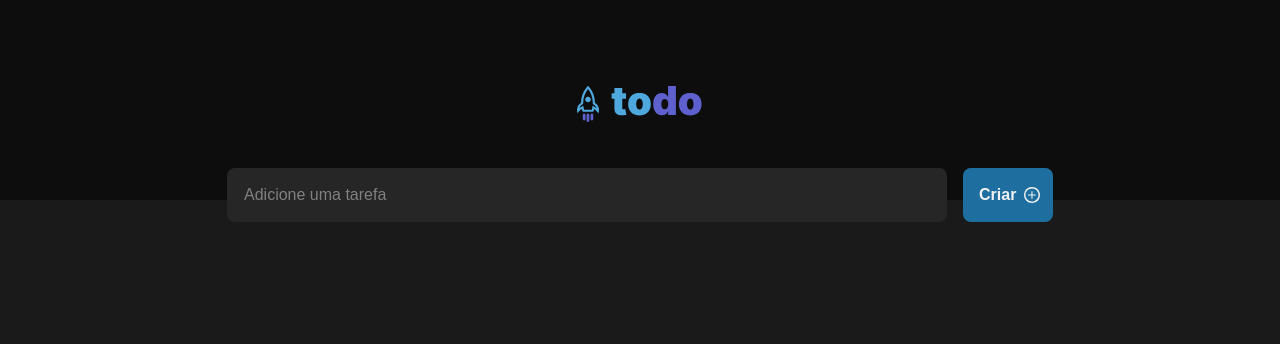
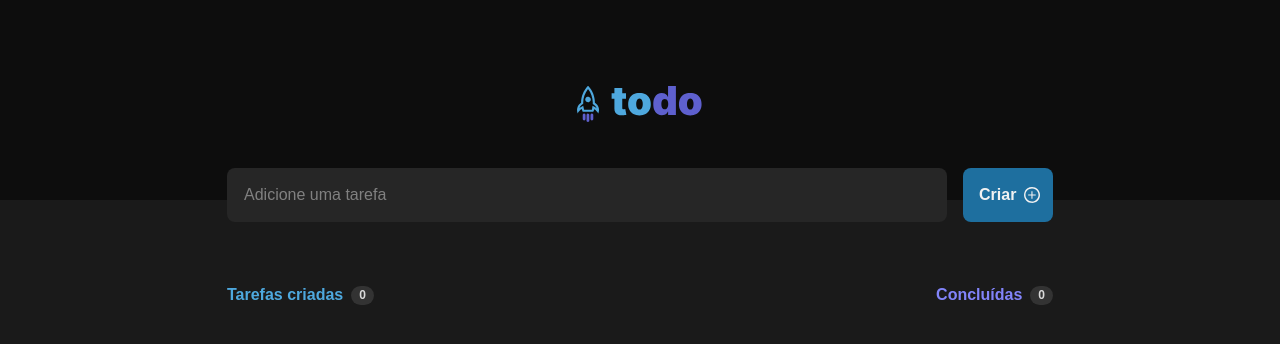
Before and after one commit to palomarodrigs/todo-list, a React (Vite) app: page / in a window 1280 px wide. Shown: the top 344 px of the page. Built offline with nearby package versions, Linux system fonts and the light colour scheme.

Commit message:
feat: add tasks info to App

```diff
--- a/src/App.css
+++ b/src/App.css
@@ -3,3 +3,27 @@ main {
   flex-direction: column;
   align-items: center;
 }
+
+.info {
+  display: flex;
+  align-items: center;
+  justify-content: space-between;
+  gap: 1rem;
+  margin: 4rem 0 1.5rem;
+}
+
+.created-tasks,
+.concluded-tasks {
+  display: flex;
+  align-items: center;
+  gap: 0.5rem;
+  font-weight: bold;
+}
+
+.created-tasks p {
+  color: var(--blue);
+}
+
+.concluded-tasks p {
+  color: var(--purple);
+}
--- a/src/App.tsx
+++ b/src/App.tsx
@@ -1,4 +1,5 @@
 import './App.css'
+import { Counter } from './components/counter'
 
 import { Header } from './components/header'
 import { NewTask } from './components/newTask'
@@ -8,7 +9,23 @@ function App() {
     <main>
       <Header />
 
-      <NewTask />
+      <section>
+        <NewTask />
+
+        <div className="info">
+          <div className="created-tasks">
+            <p>Tarefas criadas</p>
+
+            <Counter count={0} />
+          </div>
+
+          <div className="concluded-tasks">
+            <p>Concluídas</p>
+
+            <Counter count={0} />
+          </div>
+        </div>
+      </section>
     </main>
   )
 }
```
